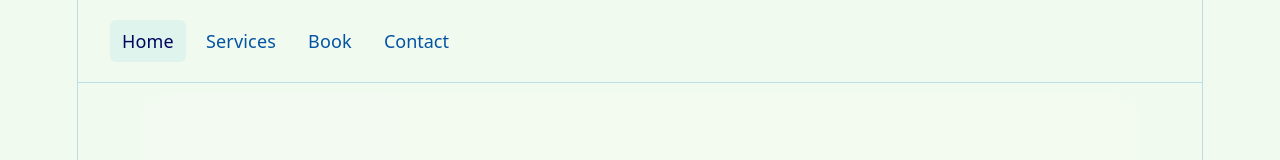
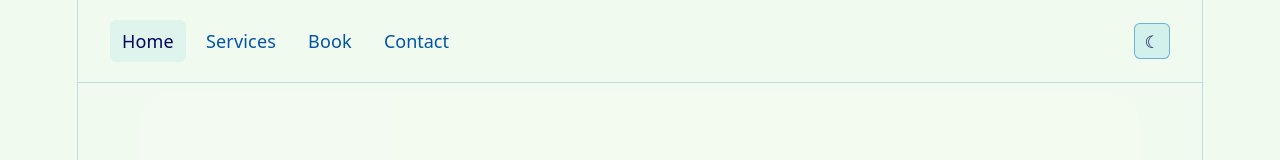
Before and after one commit to cicmen35/car_wash_booking, a React (Vite) app in the folder frontend/: page / in a window 1280 px wide. Shown: the top 160 px of the page. Built offline with nearby package versions, Linux system fonts and the light colour scheme.

Commit message:
feat: added dark mode toggle to navbar

```diff
--- a/frontend/src/components/Navbar.tsx
+++ b/frontend/src/components/Navbar.tsx
@@ -1,7 +1,19 @@
+import { useEffect, useState } from 'react'
 import { NavLink, useNavigate } from 'react-router-dom'
+
+type Theme = 'light' | 'dark'
 
 function Navbar() {
   const navigate = useNavigate()
+  const [theme, setTheme] = useState<Theme>(() => {
+    const savedTheme = window.localStorage.getItem('theme')
+    return savedTheme === 'dark' ? 'dark' : 'light'
+  })
+
+  useEffect(() => {
+    document.documentElement.dataset.theme = theme
+    window.localStorage.setItem('theme', theme)
+  }, [theme])
 
   function handleContactClick() {
     navigate('/')
@@ -13,6 +25,10 @@ function Navbar() {
     }, 0)
   }
 
+  function handleThemeToggle() {
+    setTheme((currentTheme) => (currentTheme === 'dark' ? 'light' : 'dark'))
+  }
+
   return (
     <header className="site-header">
       <nav className="site-nav" aria-label="Main navigation">
@@ -22,6 +38,14 @@ function Navbar() {
         <button type="button" onClick={handleContactClick}>
           Contact
         </button>
+        <button
+          type="button"
+          className="theme-toggle"
+          onClick={handleThemeToggle}
+          aria-label={`Switch to ${theme === 'dark' ? 'light' : 'dark'} mode`}
+        >
+          <span aria-hidden="true">{theme === 'dark' ? '☀' : '☾'}</span>
+        </button>
       </nav>
     </header>
   )
--- a/frontend/src/styles/base.css
+++ b/frontend/src/styles/base.css
@@ -30,8 +30,25 @@
   }
 }
 
+:root[data-theme='dark'] {
+  --text: #f1faee;
+  --text-h: #ffffff;
+  --bg: #03045e;
+  --border: rgba(241, 250, 238, 0.22);
+  --code-bg: rgba(0, 180, 216, 0.18);
+  --accent: #00b4d8;
+  --accent-bg: rgba(0, 180, 216, 0.18);
+  --accent-border: rgba(0, 180, 216, 0.58);
+  --social-bg: rgba(241, 250, 238, 0.1);
+  --shadow:
+    rgba(0, 0, 0, 0.28) 0 10px 15px -3px, rgba(0, 180, 216, 0.12) 0 4px 6px -2px;
+
+  color-scheme: dark;
+}
+
 body {
   margin: 0;
+  background: var(--bg);
 }
 
 h1,
--- a/frontend/src/styles/layout.css
+++ b/frontend/src/styles/layout.css
@@ -30,6 +30,7 @@
   display: flex;
   align-items: center;
   gap: 8px;
+  width: 100%;
 }
 
 .site-nav a,
@@ -48,6 +49,25 @@
 .site-nav a.active,
 .site-nav button:hover {
   color: var(--text-h);
+  background: var(--social-bg);
+}
+
+.site-nav .theme-toggle {
+  display: inline-grid;
+  width: 36px;
+  height: 36px;
+  place-items: center;
+  margin-left: auto;
+  border: 1px solid var(--accent-border);
+  color: var(--text-h);
+  background: var(--accent-bg);
+  padding: 0;
+  font-size: 17px;
+  line-height: 1;
+}
+
+.site-nav .theme-toggle:hover {
+  border-color: var(--accent);
   background: var(--social-bg);
 }
 
@@ -90,6 +110,10 @@
     flex-wrap: wrap;
   }
 
+  .site-nav .theme-toggle {
+    margin-left: 0;
+  }
+
   .page-shell {
     padding: 32px 20px;
   }
```
